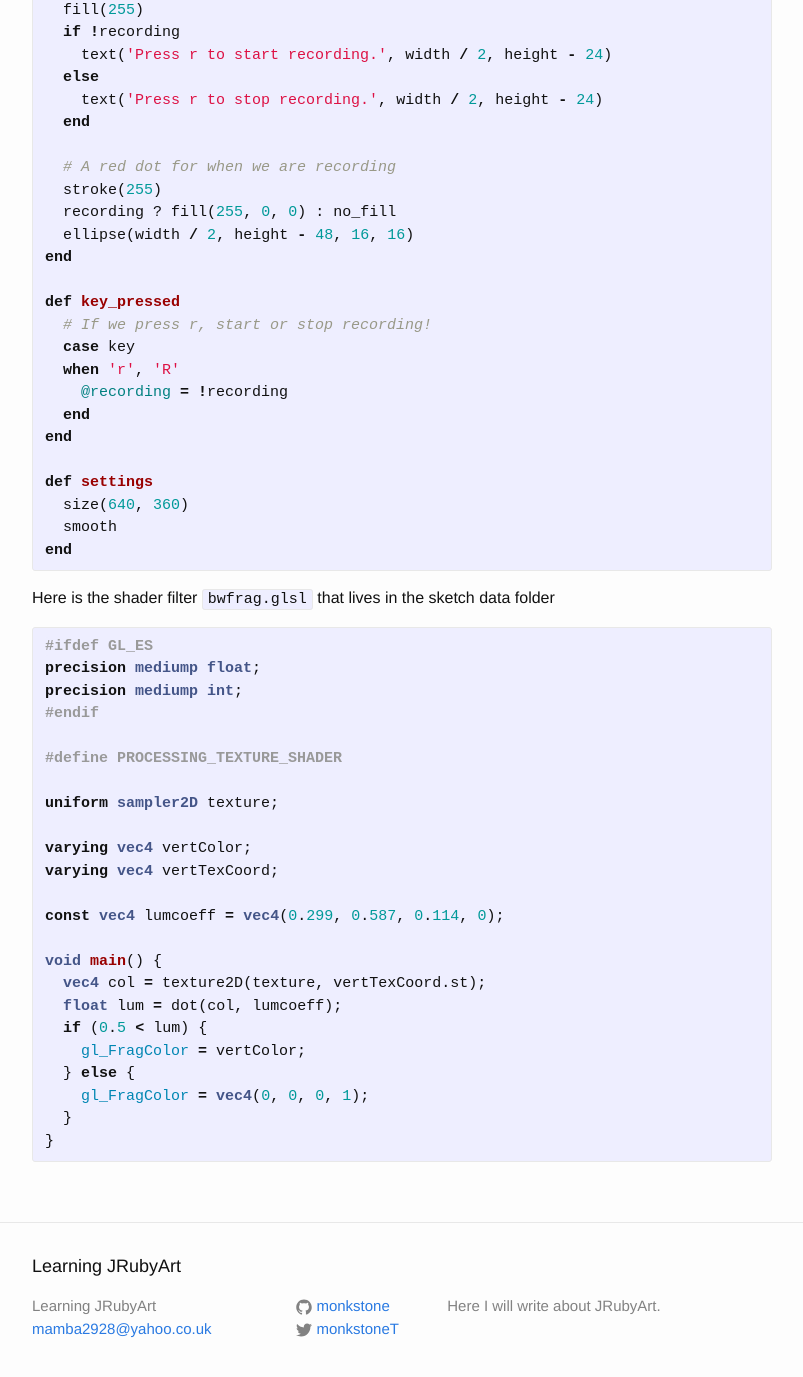
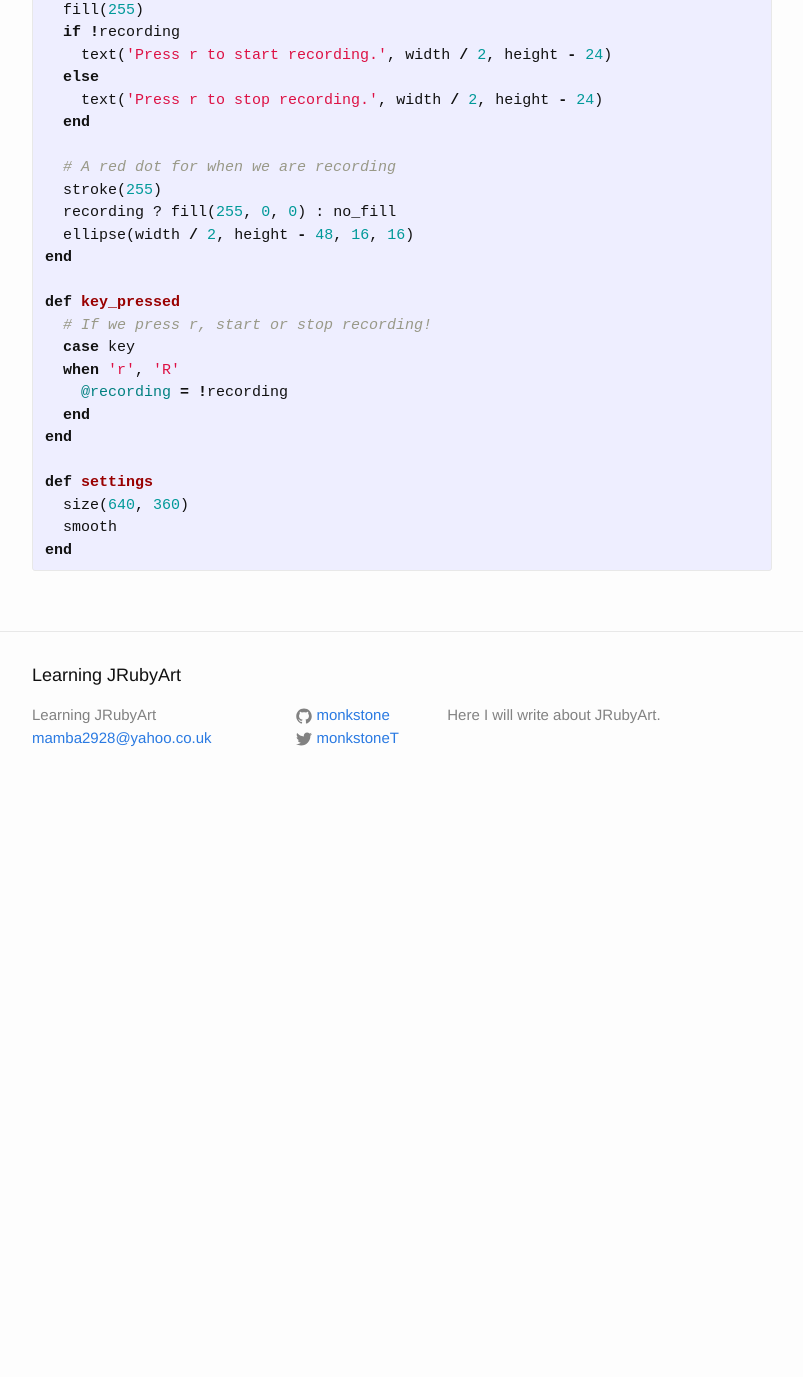
Before and after one commit to monkstone/monkstone.github.com, a Jekyll site: the page built from _posts/2015-12-03-create_video.md, in a window 1280 px wide and 1400 px high, scrolled down 1087 px. Shown: the top 1377 px of the window, without its empty margins (238-1041 px from the left). Built offline with Jekyll 4.4.1, drawn with Linux system fonts in a browser that asks for light colours; after the commit the page ends 1896 px from its top, so only the background shows below that.

Commit message:
fix spurious glsl

```diff
--- a/_posts/2015-12-03-create_video.md
+++ b/_posts/2015-12-03-create_video.md
@@ -72,35 +72,3 @@ def settings
 end
 
 {% endhighlight %}
-
-Here is the shader filter `bwfrag.glsl` that lives in the sketch data folder
-
-{% highlight glsl %}
-
-#ifdef GL_ES
-precision mediump float;
-precision mediump int;
-#endif
-
-#define PROCESSING_TEXTURE_SHADER
-
-uniform sampler2D texture;
-
-varying vec4 vertColor;
-varying vec4 vertTexCoord;
-
-const vec4 lumcoeff = vec4(0.299, 0.587, 0.114, 0);
-
-void main() {
-  vec4 col = texture2D(texture, vertTexCoord.st);
-  float lum = dot(col, lumcoeff);
-  if (0.5 < lum) {
-    gl_FragColor = vertColor;
-  } else {
-    gl_FragColor = vec4(0, 0, 0, 1);
-  }
-}
-
-{% endhighlight %}
-
-[library_loader]:https://github.com/ruby-processing/JRubyArt/blob/master/lib/jruby_art/library_loader.rb
```
